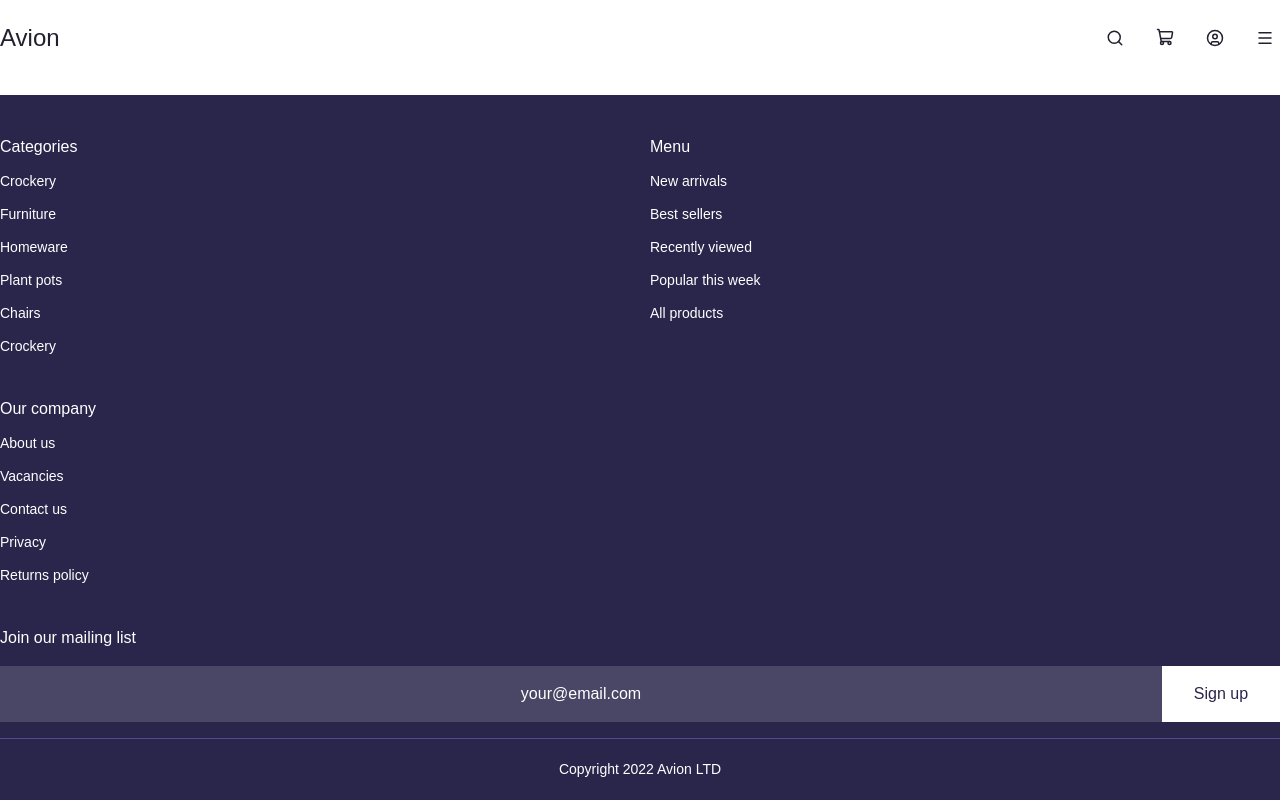
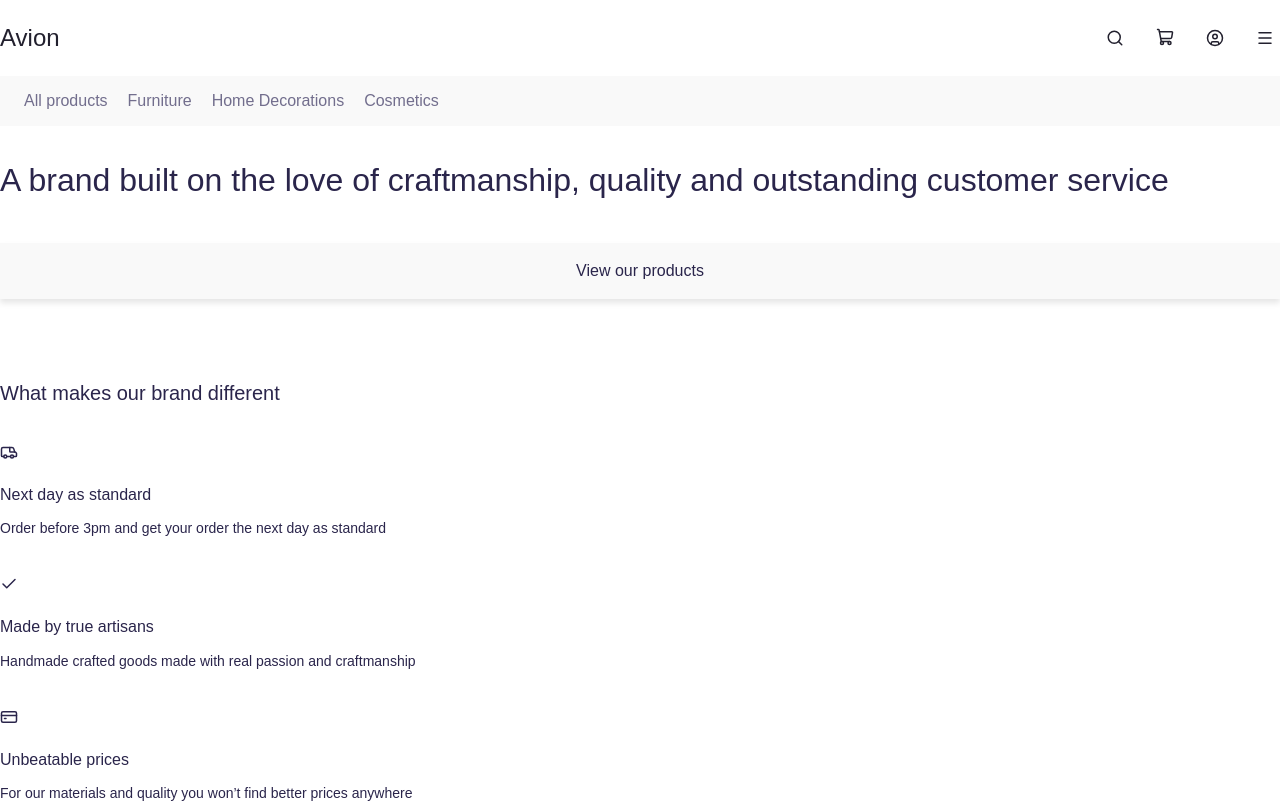
Before and after one commit to AndriySham/Avion, a React (Vite) app: page /about in a window 1280 px wide. Shown: the top 803 px of the page. Built offline with nearby package versions, Linux system fonts and the light colour scheme; no server answers; a web font is replaced by a local one.

Commit message:
feat(about-hero, nav) implement nav and hero section for About page

```diff
--- a/src/App.tsx
+++ b/src/App.tsx
@@ -1,11 +1,12 @@
 import { BrowserRouter, Routes, Route } from "react-router-dom";
 
+import { About } from "./pages/About";
+import { Cart } from "./pages/Cart";
+import { Home } from "./pages/Home";
+import { ProductDetail } from "./pages/ProductDetail";
+
+import { Footer } from "./components/Footer/Footer";
 import { Header } from "./components/Header/Header";
-import { Home } from "./pages/Home";
-import { ProductGrid } from "./components/ProductGrid/ProductGrid";
-import { ProductDetail } from "./pages/ProductDetail";
-import { Cart } from "./pages/Cart";
-import { Footer } from "./components/Footer/Footer";
 
 function App() {
   return (
@@ -16,6 +17,7 @@ function App() {
         <main style={{ flex: 1 }}>
           <Routes>
             <Route path="/" element={<Home />} />
+            <Route path="/about" element={<About />} />
             <Route path="/product/:id" element={<ProductDetail />} />
             <Route path="/cart" element={<Cart />} />
           </Routes>
--- /dev/null
+++ b/src/pages/About.css
@@ -0,0 +1,55 @@
+/*nav section*/
+.nav {
+    background-color: var(--light-gray);
+}
+
+.nav__items {
+    display: flex;
+    gap: 20px;
+    overflow-x: auto;
+    white-space: nowrap;
+    -webkit-overflow-scrolling: touch;
+    padding: 16px 24px;
+
+    scroll-padding-left: 24px;
+
+    scroll-snap-type: x mandatory;
+}
+
+.nav__items::-webkit-scrollbar {
+    display: none;
+}
+
+.nav__items {
+    -ms-overflow-style: none;
+    scrollbar-width: none
+}
+
+.nav__item {
+    font-size: 16px;
+    color: var(--text-muted);
+
+    scroll-snap-align: start;
+}
+
+
+/*annons section*/
+
+.about-hero {
+    padding: 32px 0;
+}
+
+.about-hero__content {
+    display: flex;
+    flex-direction: column;
+    gap: 40px;
+}
+
+.about-hero__title {
+    font-size: 32px;
+    line-height: 1.4;
+}
+
+.about-hero__btn {
+    width: 100%;
+}
--- /dev/null
+++ b/src/pages/About.tsx
@@ -0,0 +1,40 @@
+import { Advantages } from "../components/Advantages/Advantages";
+import { Benefits } from "../components/Benefits/Benefits";
+
+import "./About.css";
+
+export function About() {
+    return (
+        <>
+            <nav className="nav">
+                <div className="nav__items">
+                    <button className="nav__item">
+                        All products
+                    </button>
+                    <button className="nav__item">
+                        Furniture
+                    </button>
+                    <button className="nav__item">
+                        Home Decorations
+                    </button>
+                    <button className="nav__item">
+                        Cosmetics
+                    </button>
+                </div>
+            </nav>
+
+            <section className="about-hero">
+                <div className="container">
+                    <div className="about-hero__content">
+                        <h1 className="about-hero__title">A brand built on the love of craftmanship, quality and outstanding customer service</h1>
+                        <button className="btn about-hero__btn">View our products</button>
+                    </div>
+                </div>
+            </section>
+
+            <Advantages />
+
+            <Benefits />
+        </>
+    )
+}
```
Also changed, not shown: src/assets/About_cocoa_sofa.png (added), src/assets/About_yellow_che.png (added).
